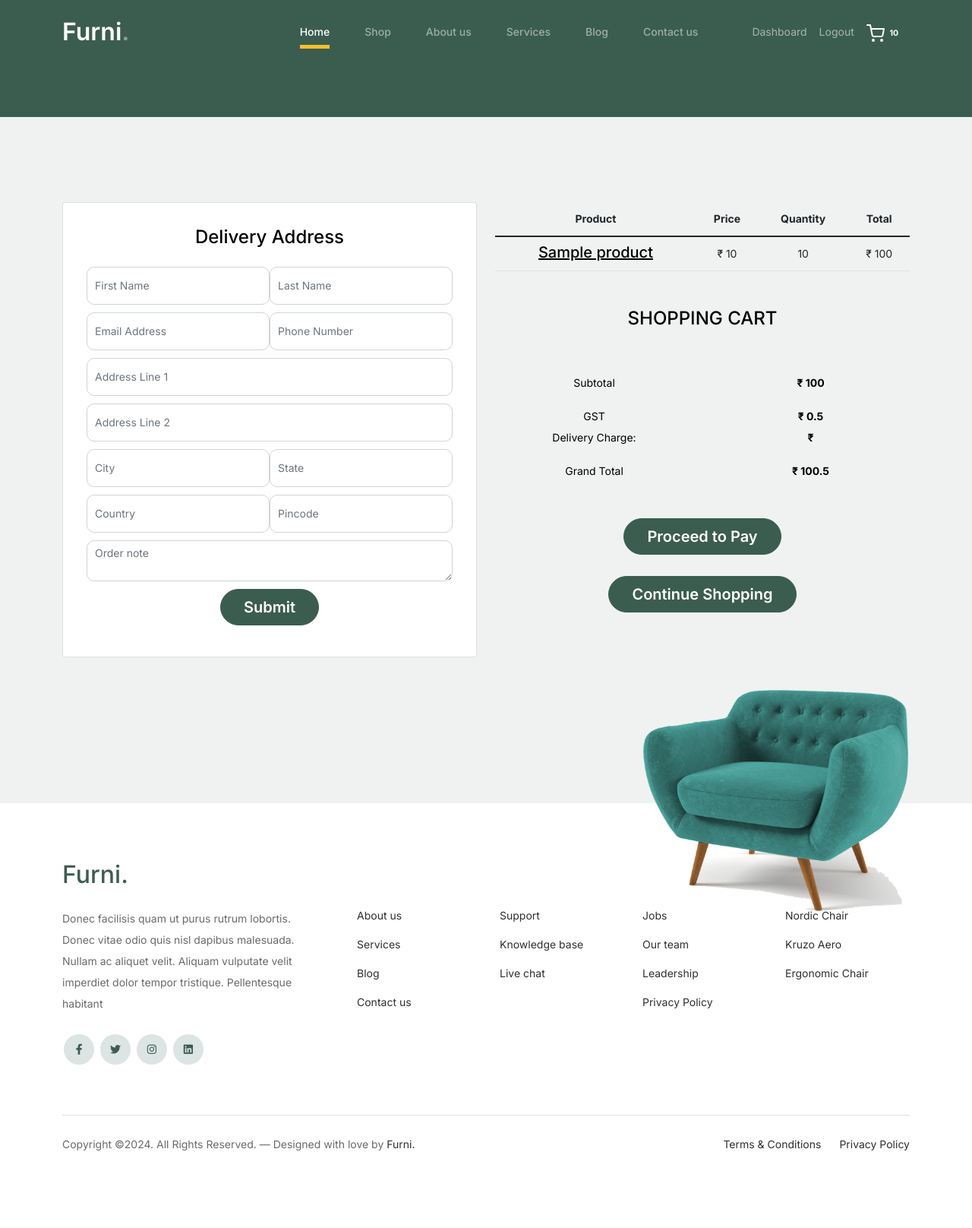
After one commit to thasniabbas76/Furni.-, a Django app: page /cart/checkout/ in a window 1280 px wide. The commit adds this page. Shown: the whole page at 76% size. Run offline with Django 4.2, Linux system fonts and the light colour scheme; a user stored in the database is signed in; tables that the repository leaves empty hold one stand-in row (values such as "Sample post"); some libraries are stand-ins or nearby versions.

Commit message:
assign the user to cart item

```diff
--- a/cart/context_processors.py
+++ b/cart/context_processors.py
@@ -8,7 +8,10 @@ def counter(request):
     else:
         try:
             cart = Cart.objects.filter(cart_id = _cart_id(request))
-            cart_items =CartItem.objects.all().filter(cart=cart[:1])
+            if request.user.is_authenticated:
+                cart_items = CartItem.objects.all().filter(user=request.user)
+            else:
+                cart_items =CartItem.objects.all().filter(cart=cart[:1])
             for cart_item in cart_items:
                 cart_count += cart_item.quantity
         except Cart.DoesNotExist:
--- a/cart/urls.py
+++ b/cart/urls.py
@@ -5,4 +5,7 @@ urlpatterns = [
     path('add_cart/<int:product_id>/', views.add_cart, name ='add_cart'),
     path('remove_cart/<int:product_id>/', views.remove_cart, name ='remove_cart'),
     path('remove_cart_item/<int:product_id>/', views.remove_cart_item, name ='remove_cart_item'),
+
+
+    path('checkout/',views.checkout,name='checkout'),
 ]
--- a/cart/views.py
+++ b/cart/views.py
@@ -3,7 +3,7 @@ from store.models import Product
 from .models import Cart, CartItem
 from django.http import HttpResponse
 from django.core.exceptions import ObjectDoesNotExist
-
+from django.contrib.auth.decorators import login_required
 # Create your views here.
 def _cart_id(request):
     cart = request.session.session_key
@@ -13,56 +13,92 @@ def _cart_id(request):
 def add_cart(request, product_id):
     product = Product.objects.get(id=product_id) #get the product
     try :
-        cart = Cart.objects.get(cart_id=_cart_id(request))#get the cart using the cart_id present in the session
-    except Cart.DoesNotExist:
-        cart = Cart.objects.create(
-            cart_id = _cart_id(request)
-        )
-    cart.save()
-    try :
-        cart_item = CartItem.objects.get(product=product,cart=cart)
-        cart_item.quantity += 1 # cart item quantity = cart item quantity + 1
+        if request.user.is_authenticated:
+            cart_item = CartItem.objects.get(product=product,user=request.user)
+        else:
+            cart = Cart.objects.get(cart_id=_cart_id(request))#get the cart using the cart_id present in the session
+            cart_item = CartItem.objects.get(product=product, cart=cart)
+        cart_item.quantity += 1
         cart_item.save()
     except CartItem.DoesNotExist:
-        cart_item = CartItem.objects.create(
-            product = product,
-            quantity = 1,
-            cart = cart,
-        )
+        if request.user.is_authenticated:
+            cart_item = CartItem.objects.create(
+                product = product,
+                quantity = 1,
+                user=request.user
+            )
+        else:
+            cart = Cart.objects.get(cart_id=_cart_id(request))
+            cart_item = CartItem.objects.create(
+                product=product,
+                quantity=1,
+                cart=cart,
+            )
+
+        cart_item.save()
+    except Cart.DoesNotExist:
+        # Create the cart if it does not exist
+        cart = Cart.objects.create(cart_id=_cart_id(request))
+        if request.user.is_authenticated:
+            cart_item = CartItem.objects.create(
+                product=product,
+                quantity=1,
+                user=request.user
+            )
+        else:
+            cart_item = CartItem.objects.create(
+                product=product,
+                quantity=1,
+                cart=cart,
+            )
         cart_item.save()
     return redirect('cart')
 
 def remove_cart(request,product_id):
-    cart = Cart.objects.get(cart_id=_cart_id(request))
+
     product = get_object_or_404(Product, id=product_id)
-    cart_item = CartItem.objects.get(product=product, cart=cart)
-    if cart_item.quantity > 1:
-        cart_item.quantity -= 1
-        cart_item.save()
-    else:
-        cart_item.delete()
+    try:
+        if request.user.is_authenticated:
+            cart_item = CartItem.objects.get(product=product, user=request.user)
+        else:
+            cart = Cart.objects.get(cart_id=_cart_id(request))
+            cart_item = CartItem.objects.get(product=product, cart=cart)
+        if cart_item.quantity > 1:
+            cart_item.quantity -= 1
+            cart_item.save()
+        else:
+            cart_item.delete()
+    except:
+        pass
     return redirect('cart')
 
 def remove_cart_item(request,product_id):
-    cart = Cart.objects.get(cart_id=_cart_id(request))
+
     product = get_object_or_404(Product, id=product_id)
-    cart_item = CartItem.objects.get(product=product,cart=cart)
+    if request.user.is_authenticated:
+        cart_item = CartItem.objects.get(product=product)
+    else:
+        cart = Cart.objects.get(cart_id=_cart_id(request))
+        cart_item = CartItem.objects.get(product=product,cart=cart)
     cart_item.delete()
     return redirect('cart')
 
 def cart(request, total=0,quantity=0,cart_items=None):
     try:
-        cart = Cart.objects.get(cart_id=_cart_id(request))
-        cart_items = CartItem.objects.filter(cart=cart,is_active=True)
+        tax = 0
+        grand_total = 0
+        if request.user.is_authenticated:
+            cart_items = CartItem.objects.filter(user=request.user,is_active=True)
+        else:
+            cart = Cart.objects.get(cart_id=_cart_id(request))
+            cart_items = CartItem.objects.filter(cart=cart,is_active=True)
         for cart_item in cart_items:
             total += cart_item.product.price * cart_item.quantity
             quantity += cart_item.quantity
-        tax = (2*total)/100
-        grand_total = total+tax
+        tax = (0.5*total)/100
+        grand_total = total + tax
     except ObjectDoesNotExist:
-        cart_items = []
-        tax = 0
-        grand_total = 0 #just ignore
+        pass #just ignore
     context = {
         'total': total,
         'quantity': quantity,
@@ -71,3 +107,28 @@ def cart(request, total=0,quantity=0,cart_items=None):
         'grand_total': grand_total,
     }
     return render(request,'store/cart.html',context)
+@login_required(login_url='login')
+def checkout(request, total=0,quantity=0,cart_items=None):
+    try:
+        tax = 0
+        grand_total = 0
+        if request.user.is_authenticated:
+            cart_items = CartItem.objects.filter(user=request.user,is_active=True)
+        else:
+            cart = Cart.objects.get(cart_id=_cart_id(request))
+            cart_items = CartItem.objects.filter(cart=cart,is_active=True)
+        for cart_item in cart_items:
+            total += cart_item.product.price * cart_item.quantity
+            quantity += cart_item.quantity
+        tax = (0.5*total)/100
+        grand_total = total + tax
+    except ObjectDoesNotExist:
+        pass #just ignore
+    context = {
+        'total': total,
+        'quantity': quantity,
+        'cart_items': cart_items,
+        'tax' : tax,
+        'grand_total': grand_total,
+    }
+    return render(request, 'store/checkout.html',context)
--- /dev/null
+++ b/templates/store/checkout.html
@@ -0,0 +1,198 @@
+{% extends "base.html" %}
+{% load static %}
+{% block content %}
+<style>
+  .compact-form .form-group {
+    margin-bottom: 10px;
+  }
+  .compact-form label {
+    margin-bottom: 5px;
+    font-size: 14px;
+  }
+  .compact-form .form-control {
+    padding: 5px 10px;
+    font-size: 14px;
+  }
+  .compact-form .form-row {
+    display: flex;
+    flex-wrap: wrap;
+  }
+  .compact-form .form-row .form-group {
+    flex: 1;
+    min-width: 45%;
+  }
+  .compact-form .form-group.col-md-12 {
+    min-width: 100%;
+  }
+  .compact-form textarea.form-control {
+    height: 50px;
+  }
+  .compact-form .form-group.city-state-country-pincode {
+    flex: 1;
+    min-width: 23%;
+    max-width: 23%;
+    padding-right: 10px;
+  }
+  .card {
+    max-width: 800px; /* Increase the width of the card */
+    margin: auto;
+  }
+</style>
+<div class="hero" style="padding-top: 20px; padding-bottom: 20px;">
+  <div class="container">
+    <div class="row justify-content-between">
+      <div class="col-lg-5">
+        <div class="intro-excerpt">
+          <h1></h1>
+        </div>
+      </div>
+      <div class="col-lg-7"></div>
+    </div>
+  </div>
+</div>
+<div class="untree_co-section before-footer-section">
+  <div class="container">
+    <div class="row">
+      <!-- Left side: Delivery Address Form -->
+      <div class="col-md-6">
+        <div class="card compact-form" style="padding: 15px;">
+          <div class="card-body">
+            <h4 class="card-title mb-4 text-center" style="color:black;">Delivery Address</h4>
+            <form action="{% url 'checkout' %}" method="POST">
+              {% csrf_token %}
+              <div class="form-row">
+                <div class="form-group col-md-6">
+                  <input type="text" name="first_name" placeholder="First Name" class="form-control" required>
+                </div>
+                <div class="form-group col-md-6">
+                  <input type="text" name="last_name" placeholder="Last Name" class="form-control" required>
+                </div>
+                <div class="form-group col-md-6">
+                  <input type="email" name="email" placeholder="Email Address" class="form-control" required>
+                </div>
+                <div class="form-group col-md-6">
+                  <input type="text" name="phone" placeholder="Phone Number" class="form-control" required>
+                </div>
+                <div class="form-group col-md-12">
+                  <input type="text" name="address_line_1" placeholder="Address Line 1" class="form-control" required>
+                </div>
+                <div class="form-group col-md-12">
+                  <input type="text" name="address_line_2" placeholder="Address Line 2" class="form-control">
+                </div>
+                <div class="form-group grouping">
+                  <input type="text" name="city" placeholder="City" class="form-control" required>
+                </div>
+                <div class="form-group grouping">
+                  <input type="text" name="state" placeholder="State" class="form-control" required>
+                </div>
+                <div class="form-group grouping">
+                  <input type="text" name="country" placeholder="Country" class="form-control" required>
+                </div>
+                <div class="form-group grouping">
+                  <input type="text" name="pincode" placeholder="Pincode" class="form-control" required>
+                </div>
+                <div class="form-group col-md-12">
+                  <textarea name="order_note" placeholder="Order note" class="form-control" rows="2"></textarea>
+                </div>
+              </div>
+              <div class="form-group text-center">
+                <button class="btn btn-primary btn-lg py-2 btn-block">Submit</button>
+              </div>
+            </form>
+          </div>
+        </div>
+      </div>
+
+      <!-- Right side: Shopping Cart and Table -->
+      <div class="col-md-6 text-center">
+        <!-- Table of Products -->
+        <table class="table mb-5">
+          <thead>
+            <tr>
+              <th class="product-name">Product</th>
+              <th class="product-price">Price</th>
+              <th class="product-quantity">Quantity</th>
+              <th class="product-total">Total</th> <!-- Add Total column header -->
+            </tr>
+          </thead>
+          <tbody>
+            {% for cart_item in cart_items %}
+            <tr>
+              <td class="product-name">
+                <a href="{{ cart_item.product.get_url }}" class="h5 text-black">{{ cart_item.product.product_name }}</a>
+              </td>
+              <td>₹ {{ cart_item.product.price }}</td>
+              <td>
+                <label for="">{{ cart_item.quantity }}</label>
+              </td>
+              <td>₹ {{ cart_item.sub_total }}</td> <!-- Add sub_total to display total price per item -->
+            </tr>
+            {% empty %}
+            <tr>
+              <td colspan="4" class="text-center">No items in cart.</td> <!-- Display message if cart is empty -->
+            </tr>
+            {% endfor %}
+          </tbody>
+        </table>
+
+        <!-- Shopping Cart Summary -->
+        <div class="pl-5">
+          <div class="row justify-content-center mb-5">
+            <div class="col-md-12 text-center">
+              <h3 class="text-black h4 text-uppercase">Shopping Cart</h3>
+            </div>
+          </div>
+
+          <div class="row justify-content-center mb-5">
+            <div class="col-md-12 text-center">
+              <div class="row mb-3">
+                <div class="col-md-6">
+                  <span class="text-black">Subtotal</span>
+                </div>
+                <div class="col-md-6 text-right">
+                  <strong class="text-black">₹ {{ total }}</strong>
+                </div>
+              </div>
+              <div class="row mb-3">
+                <div class="col-md-6">
+                  <span class="text-black">GST</span>
+                </div>
+                <div class="col-md-6 text-right">
+                  <strong class="text-black">₹ {{ tax }}</strong>
+                </div>
+                <div class="col-md-6">
+                  <span class="text-black">Delivery Charge:</span>
+                </div>
+                <div class="col-md-6 text-right">
+                  <strong class="text-black">₹ </strong>
+                </div>
+              </div>
+              <div class="row mb-5">
+                <div class="col-md-6">
+                  <span class="text-black">Grand Total</span>
+                </div>
+                <div class="col-md-6 text-right">
+                  <strong class="text-black">₹ {{ grand_total }}</strong>
+                </div>
+              </div>
+
+              <div class="row">
+                <div class="col-md-12">
+                  <button type="submit" name="submit" class="btn btn-primary btn-lg py-2 btn-block">Proceed to Pay</button>
+                </div>
+              </div>
+              <br>
+              <div class="row">
+                <div class="col-md-12">
+                  <a href="{% url 'store' %}" class="btn btn-primary btn-lg py-2 btn-block">Continue Shopping</a>
+                </div>
+              </div>
+            </div>
+          </div>
+        </div>
+      </div>
+
+    </div>
+  </div>
+</div>
+{% endblock content %}
--- a/templates/store/product_detail.html
+++ b/templates/store/product_detail.html
@@ -86,7 +86,7 @@
                     <h5>Out of Stock</h5>
                     {% else %}
                     {% if in_cart %}
-                    <a href="#" class="btn btn-primary"> <span class = "text"> Added to cart</span> <i class = "fas fa-check"></i> </a>
+                    <button class="btn btn-black btn-lg py-3 btn-block"> <span class = "text"> Added to cart</span> <i class = "fas fa-check"></i> </button>
                     <a href="{% url 'cart' %}" class="btn btn-primary"> <span class = "text"> View Cart</span> <i class = "fas fa-eye"></i> </a>
 
                     {% else %}
```
Also changed, not shown: accounts/views.py (+49 -25 lines), cart/models.py (+7 -3 lines), templates/store/cart.html (+5 -6 lines), accounts/migrations/0002_alter_account_managers.py (added), cart/migrations/0003_cartitem_user_alter_cartitem_cart.py (added).
